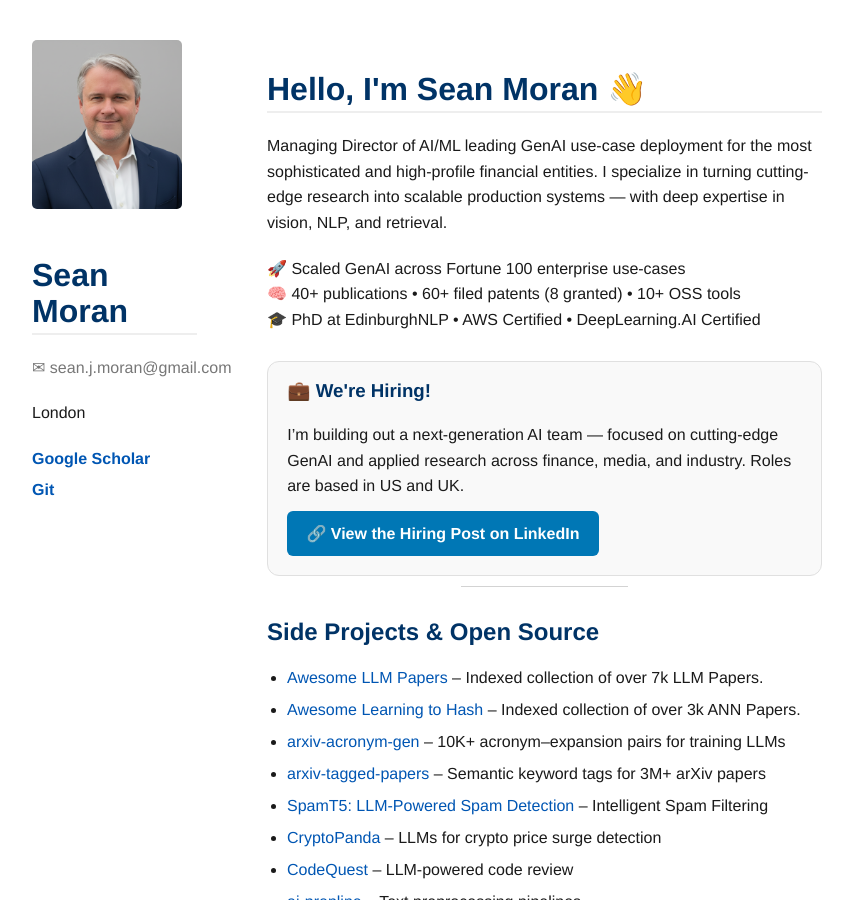
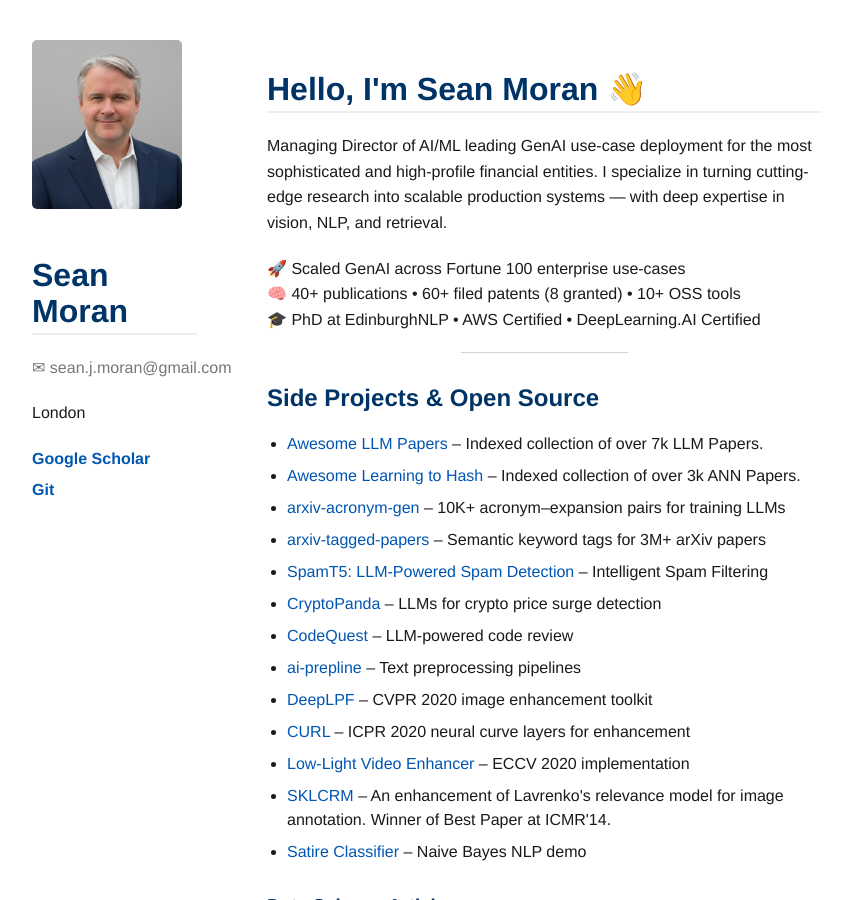
Before and after one commit to sjmoran/sjmoran.github.io, a Jekyll site: the page built from index.md, in a window 1280 px wide and 900 px high. Shown: the whole window, without its empty margins (8-861 px from the left). Built offline with Jekyll 4.4.1, drawn with Linux system fonts in a browser that asks for light colours.

Commit message:
Update hero.html

```diff
--- a/_includes/hero.html
+++ b/_includes/hero.html
@@ -8,17 +8,4 @@
   🎓 PhD at EdinburghNLP • AWS Certified • DeepLearning.AI Certified
 </p>
 
-<div style="margin-top: 1.8em; padding: 1.2em; border: 1px solid #e0e0e0; border-radius: 12px; background-color: #f9f9f9;">
-  <h3 style="margin-top: 0;">💼 We're Hiring!</h3>
-  <p style="margin-bottom: 0.8em;">
-    I’m building out a next-generation AI team — focused on cutting-edge GenAI and applied research across finance, media, and industry. Roles are based in US and UK.
-  </p>
-  <a href="https://www.linkedin.com/posts/activity-7379551951224606721-Qabv?utm_source=share&utm_medium=member_desktop&rcm=ACoAAAPWxn8BWiClgwTTTvjyRwIPzGIw2xDYeS0"
-     target="_blank"
-     rel="noopener noreferrer"
-     style="display: inline-block; background-color: #0077b5; color: white; padding: 0.6em 1.2em; border-radius: 6px; text-decoration: none; font-weight: 600;">
-     🔗 View the Hiring Post on LinkedIn
-  </a>
-</div>
-
 <hr>
```
